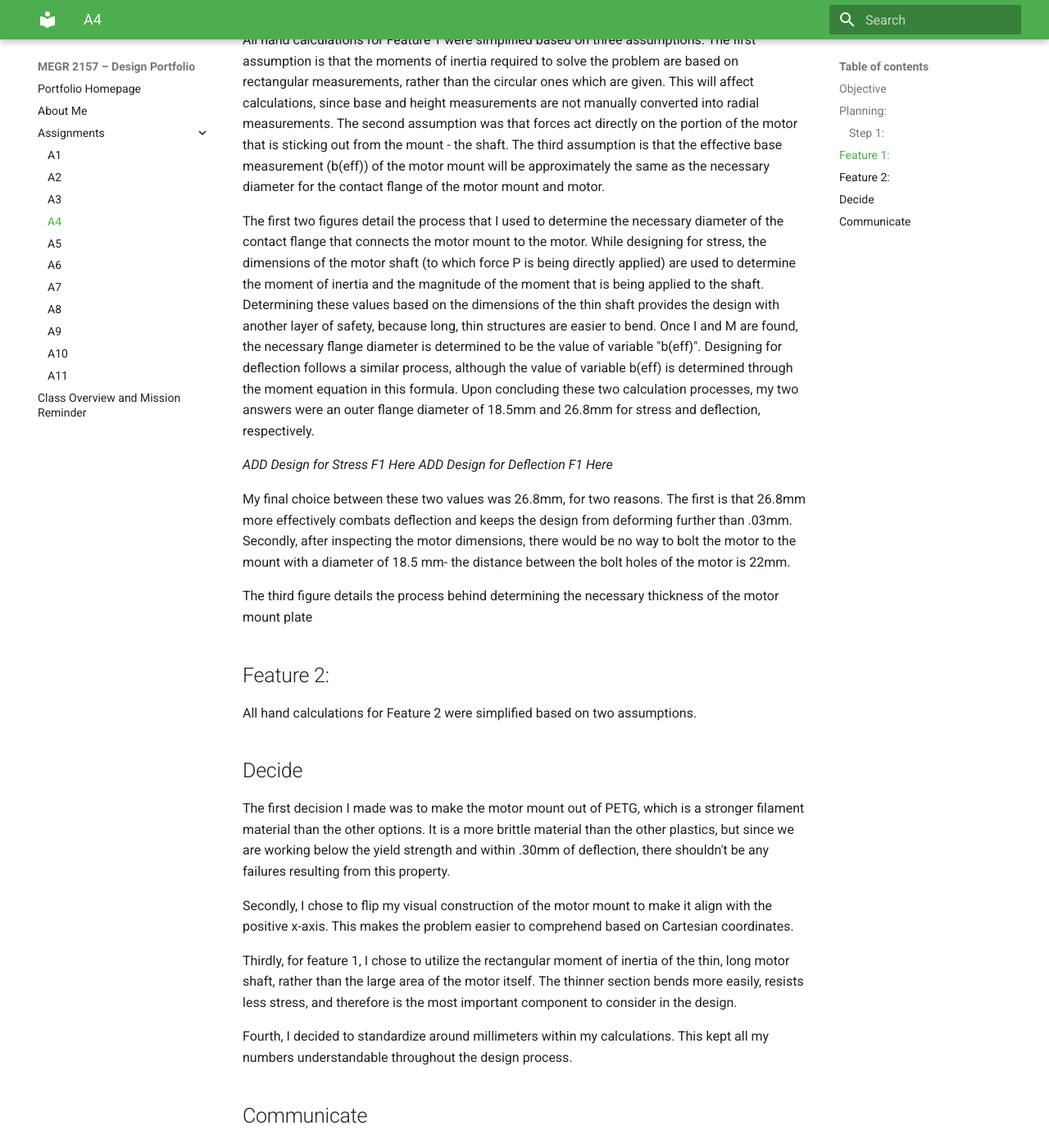
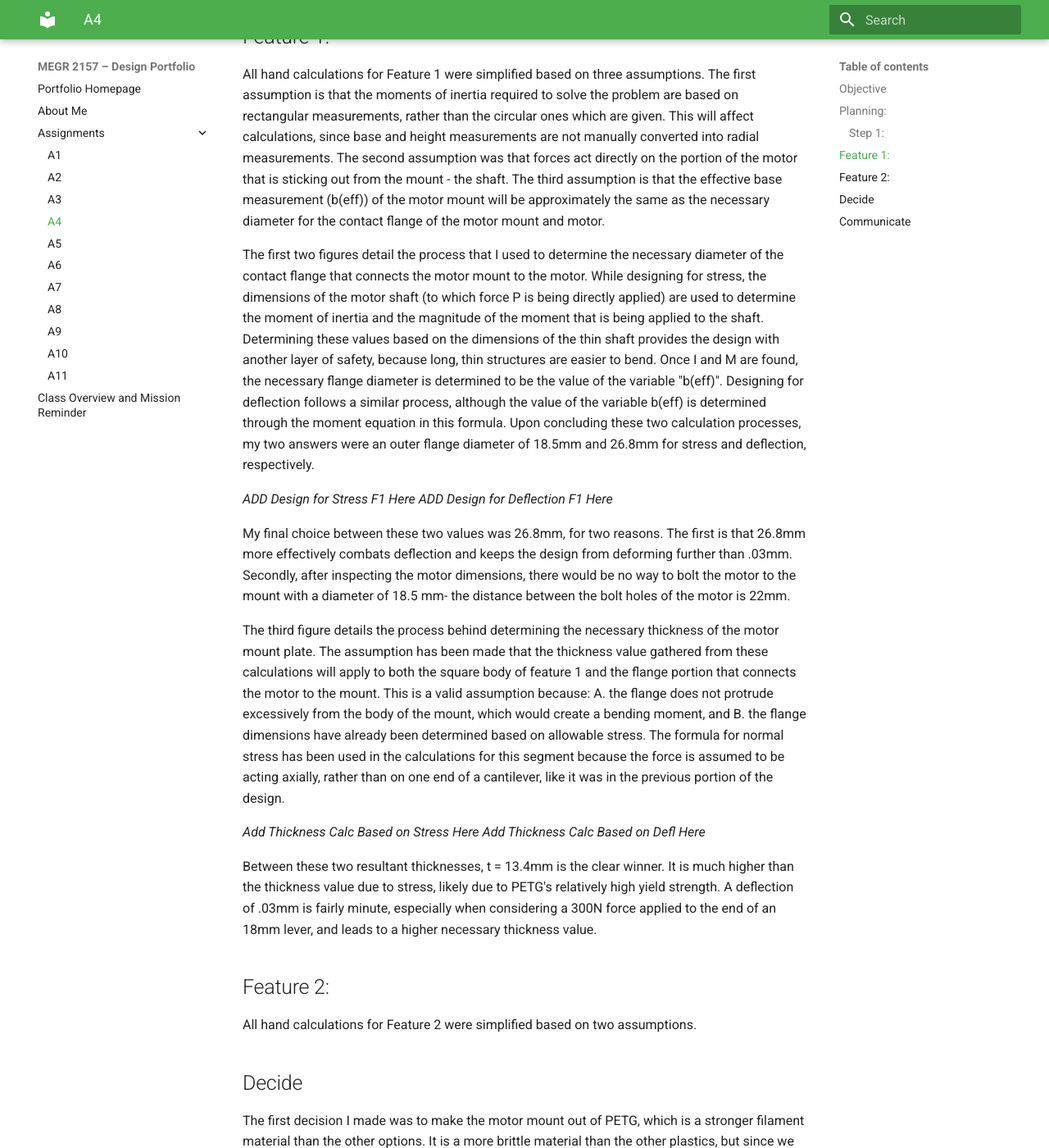
Before and after one commit to Mlikhtenbaum/-megr-2157-design-portfolio, an MkDocs documentation site: the page built from docs/assignments/A04/index.md, in a window 1280 px wide and 1400 px high, scrolled down 864 px. Shown: the whole window at 82% size. Built offline with MkDocs 1.6.1 and Material for MkDocs 9.7.7, drawn with Linux system fonts in a browser that asks for light colours; some of the changed text lies outside the part shown.

Commit message:
Update index.md with design sketches and calculations
Added initial sketches and calculations for motor mount features, including diameter and thickness determinations based on stress and deflection.

```diff
--- a/docs/assignments/A04/index.md
+++ b/docs/assignments/A04/index.md
@@ -14,18 +14,25 @@ Step one of the planning process was understanding the different requirements th
 
 Step two is drawing out the initial design sketches. There are two features that create the overall structure of the motor mount. Feature 1 is the part of the mount that the motor attaches to. Once the motor is bolted on, it is fixed and has reaction forces in the x and y axes, and a reaction moment that resists applied torque. Feature 2 is mounted to the wall/ceiling and keeps the whole structure in place. Shear stress will be the most important consideration when creating this feature because Feature 1 applies a force to a relatively small area of Feature 2. Deflection is not as important a consideration in the design of Feature 2 due to where the 300N force is being applied, but it must still be accounted for.
 
+*ADD INITIAL SKETCHES HERE*
+
 ## Feature 1:
 
 All hand calculations for Feature 1 were simplified based on three assumptions. The first assumption is that the moments of inertia required to solve the problem are based on rectangular measurements, rather than the circular ones which are given. This will affect calculations, since base and height measurements are not manually converted into radial measurements. The second assumption was that forces act directly on the portion of the motor that is sticking out from the mount - the shaft. The third assumption is that the effective base measurement (b(eff)) of the motor mount will be approximately the same as the necessary diameter for the contact flange of the motor mount and motor.
 
-The first two figures detail the process that I used to determine the necessary diameter of the contact flange that connects the motor mount to the motor. While designing for stress, the dimensions of the motor shaft (to which force P is being directly applied) are used to determine the moment of inertia and the magnitude of the moment that is being applied to the shaft. Determining these values based on the dimensions of the thin shaft provides the design with another layer of safety, because long, thin structures are easier to bend. Once I and M are found, the necessary flange diameter is determined to be the value of variable "b(eff)". Designing for deflection follows a similar process, although the value of variable b(eff) is determined through the moment equation in this formula. Upon concluding these two calculation processes, my two answers were an outer flange diameter of 18.5mm and 26.8mm for stress and deflection, respectively.
+The first two figures detail the process that I used to determine the necessary diameter of the contact flange that connects the motor mount to the motor. While designing for stress, the dimensions of the motor shaft (to which force P is being directly applied) are used to determine the moment of inertia and the magnitude of the moment that is being applied to the shaft. Determining these values based on the dimensions of the thin shaft provides the design with another layer of safety, because long, thin structures are easier to bend. Once I and M are found, the necessary flange diameter is determined to be the value of the variable "b(eff)". Designing for deflection follows a similar process, although the value of the variable b(eff) is determined through the moment equation in this formula. Upon concluding these two calculation processes, my two answers were an outer flange diameter of 18.5mm and 26.8mm for stress and deflection, respectively.
 
 *ADD Design for Stress F1 Here*
 *ADD Design for Deflection F1 Here*
 
 My final choice between these two values was 26.8mm, for two reasons. The first is that 26.8mm more effectively combats deflection and keeps the design from deforming further than .03mm. Secondly, after inspecting the motor dimensions, there would be no way to bolt the motor to the mount with a diameter of 18.5 mm- the distance between the bolt holes of the motor is 22mm.
 
-The third figure details the process behind determining the necessary thickness of the motor mount plate
+The third figure details the process behind determining the necessary thickness of the motor mount plate. The assumption has been made that the thickness value gathered from these calculations will apply to both the square body of feature 1 and the flange portion that connects the motor to the mount. This is a valid assumption because: A. the flange does not protrude excessively from the body of the mount, which would create a bending moment, and B. the flange dimensions have already been determined based on allowable stress. The formula for normal stress has been used in the calculations for this segment because the force is assumed to be acting axially, rather than on one end of a cantilever, like it was in the previous portion of the design.
+
+*Add Thickness Calc Based on Stress Here*
+*Add Thickness Calc Based on Defl Here*
+
+Between these two resultant thicknesses, t = 13.4mm is the clear winner. It is much higher than the thickness value due to stress, likely due to PETG's relatively high yield strength. A deflection of .03mm is fairly minute, especially when considering a 300N force applied to the end of an 18mm lever, and leads to a higher necessary thickness value.
 
 ## Feature 2:
 
```
